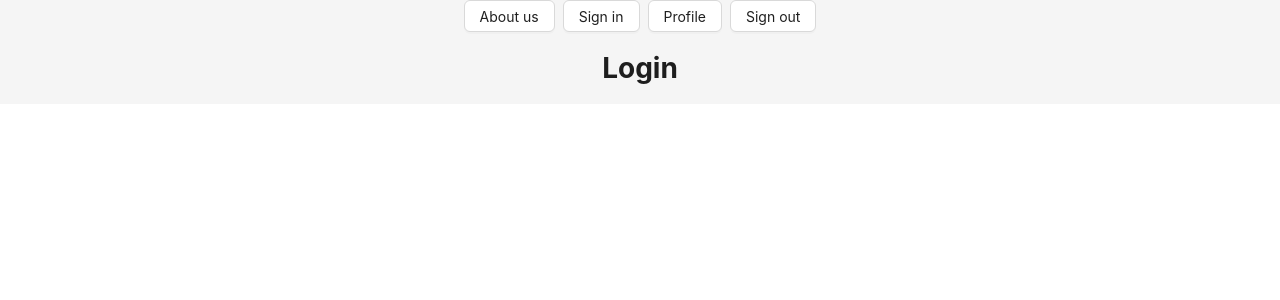
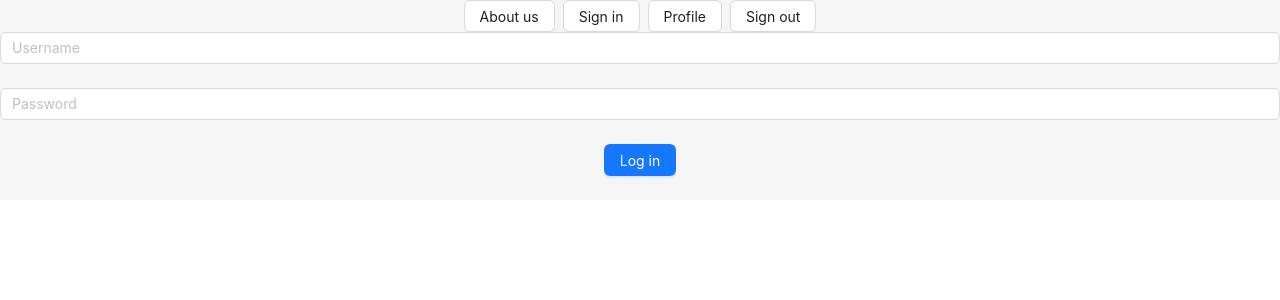
Before and after one commit to alexandergoncharov/frontendTask, a React (Create React App) app: page /login in a window 1280 px wide. Shown: the top 300 px of the page. Built offline with nearby package versions, Linux system fonts and the light colour scheme.

Commit message:
Add login page

```diff
--- a/src/pages/Login.tsx
+++ b/src/pages/Login.tsx
@@ -1,5 +1,34 @@
+import { Button, Form, Input } from "antd";
+
 const Login = () => {
-    return <h1>Login</h1>;
+    return <Form
+        name="normal_login"
+        className="login-form"
+        initialValues={{ remember: true }}
+        onFinish={() => console.log("login")}
+    >
+        <Form.Item
+            name="username"
+            rules={[{ required: true, message: 'Please input your Username!' }]}
+        >
+            <Input placeholder="Username" />
+        </Form.Item>
+        <Form.Item
+            name="password"
+            rules={[{ required: true, message: 'Please input your Password!' }]}
+        >
+            <Input
+                type="password"
+                placeholder="Password"
+            />
+        </Form.Item>
+
+        <Form.Item>
+            <Button type="primary" htmlType="submit" className="login-form-button">
+                Log in
+            </Button>
+        </Form.Item>
+    </Form>;
 };
 
 export default Login;
```
